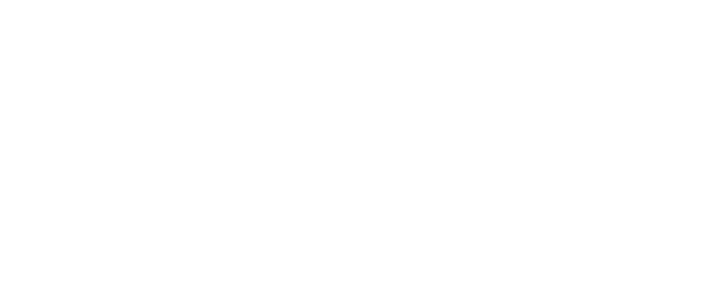
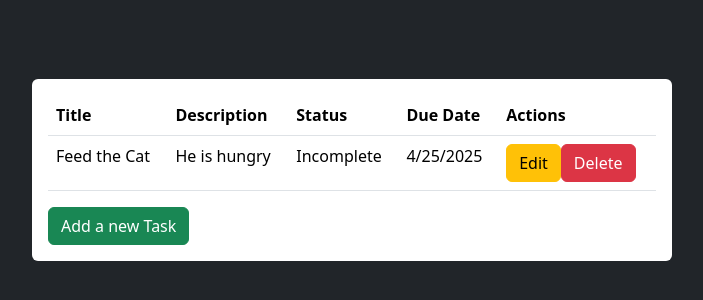
Before and after one commit to GanjiyevR/HMCTS-CRUD, a React (Vite) app in the folder client/: page / in a window 1280 px wide. Before the commit this address had no page. Shown: the part 230-530 px from the top of the page, without its empty margins (288-991 px from the left). Built offline with nearby package versions, Linux system fonts and the light colour scheme.

Commit message:
Setup Tasks.jsx
fixed an error with the route setup

created a table design that's currently local/without the backend to trial my frontend out

```diff
--- a/client/src/App.jsx
+++ b/client/src/App.jsx
@@ -13,9 +13,11 @@
     <>
      <div>
       <BrowserRouter>
-        <Routes paths="/" element={ <Tasks />}></Routes>
-        <Routes paths="/create" element={<CreateTask />}></Routes>
-        <Routes paths="/update" element={<UpdateTask />}></Routes>
+      <Routes>
+        <Route path="/" element={<Tasks />}></Route>
+        <Route path="/create" element={<CreateTask />}></Route>
+        <Route path="/update" element={<UpdateTask />}></Route>
+      </Routes>
       </BrowserRouter>
      </div>
     </>
--- a/client/src/Tasks.jsx
+++ b/client/src/Tasks.jsx
@@ -1,9 +1,44 @@
-import React from 'react';
+import React, { useState } from 'react';
+import { Link } from 'react-router-dom';
 
 function Tasks () {
+    const [tasks, setTasks] = useState([{
+        Title: "Feed the Cat", Description: "He is hungry", Status: "Incomplete", DueDate: Date("2025-04-26")}
+    ])
+
+    const formatDate = (date) => new Date(date).toLocaleDateString();
     return (
-        <div>
-            Tasks
+        <div className="d-flex vh-100 bg-dark align-items-center justify-content-center">
+            <div className="w-50 bg-white rounded p-3">
+                <table className="table">
+                    <thead>
+                        <tr>
+                            <th>Title</th>
+                            <th>Description</th>
+                            <th>Status</th>
+                            <th>Due Date</th>
+                            <th>Actions</th>
+                        </tr>
+                    </thead>
+                    <tbody>
+                        {
+                            tasks.map((task) => {
+                                return <tr>
+                                    <td>{task.Title}</td>
+                                    <td>{task.Description}</td>
+                                    <td>{task.Status}</td>
+                                    <td>{formatDate(task.DueDate)}</td>
+                                    <td>
+                                        <button className="btn btn-warning">Edit</button>
+                                        <button className="btn btn-danger">Delete</button>
+                                    </td>
+                                </tr>
+                            })
+                        }
+                    </tbody>
+                </table>
+                <Link to="/create" className="btn btn-success">Add a new Task</Link>
+            </div>
         </div>
     )
 }
```
